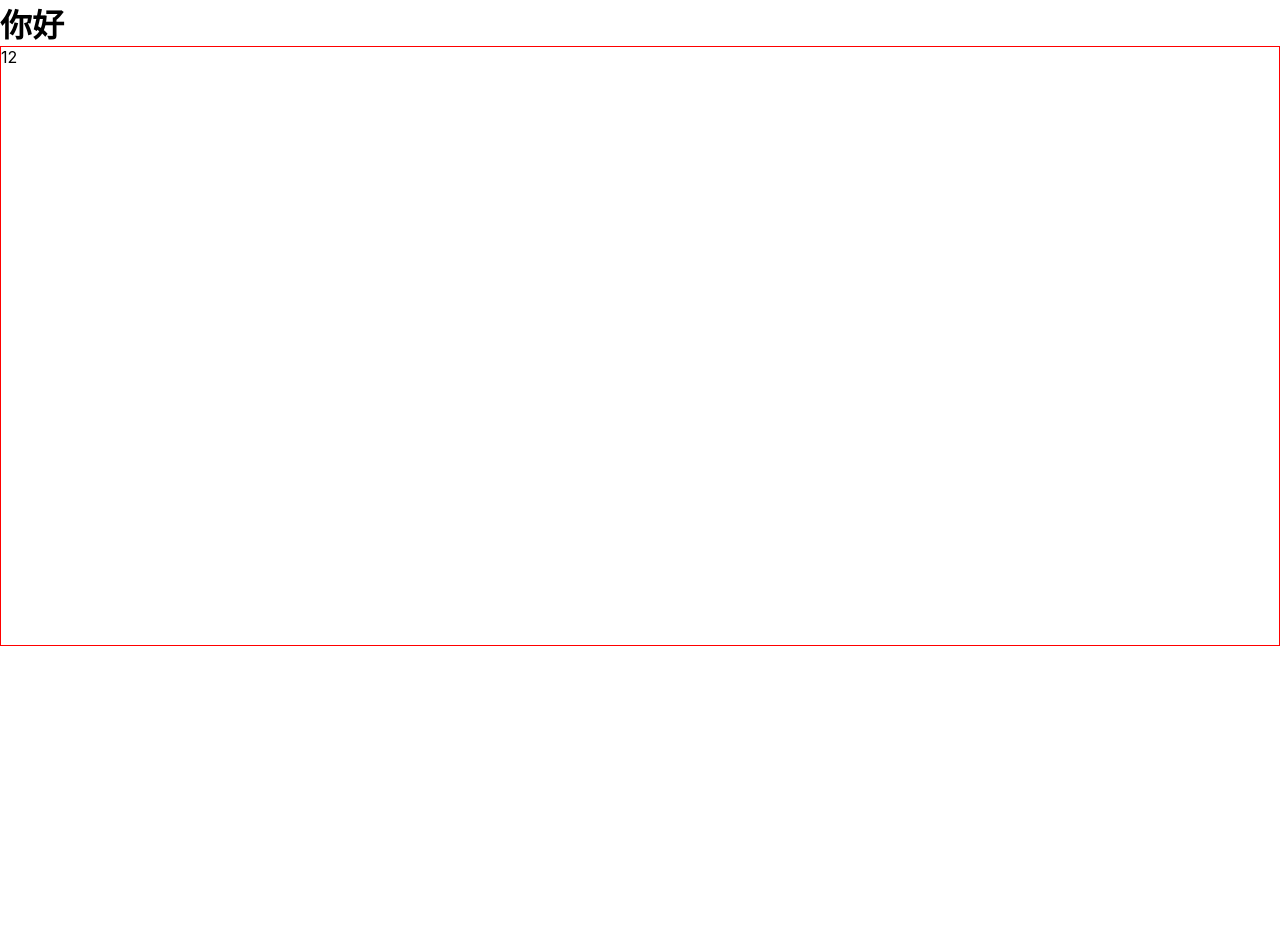
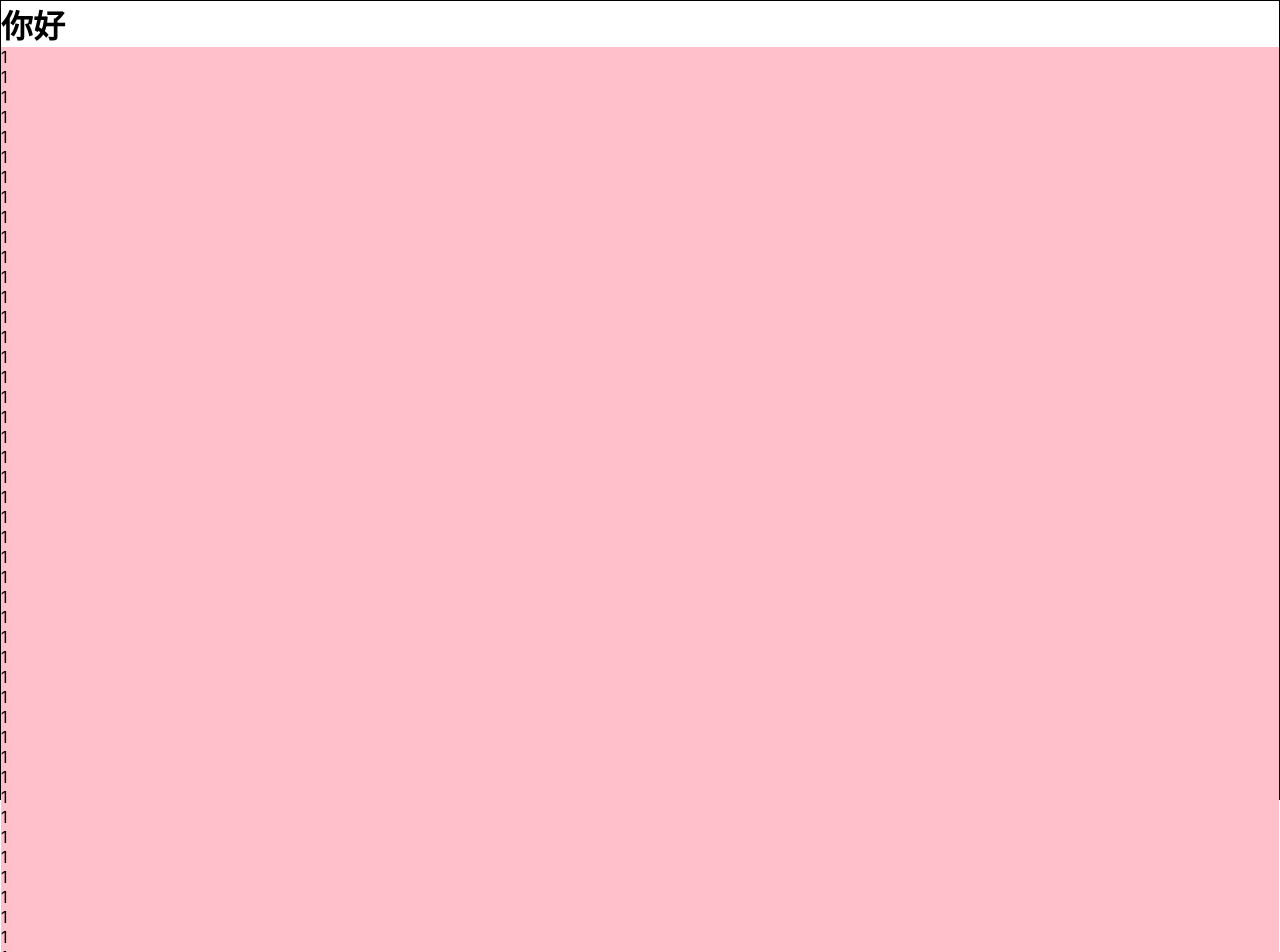
Before and after one commit to adekang/lu-ui, a React app: page / in a window 1280 px wide. Shown: the top 952 px of the page. Before the commit the page ends 800 px from the top, so only its background shows below. Built offline with nearby package versions, Linux system fonts and the light colour scheme.

Commit message:
feature 下拉刷新初版

```diff
--- a/package.json
+++ b/package.json
@@ -155,6 +155,7 @@
   "devDependencies": {
     "@babel/eslint-parser": "^7.15.7",
     "@types/webpack-env": "^1.16.2",
+    "classnames": "^2.3.1",
     "node-sass": "npm:dart-sass",
     "svg-sprite-loader": "^6.0.9",
     "svgo-loader": "^3.0.0"
--- a/src/App.tsx
+++ b/src/App.tsx
@@ -12,7 +12,69 @@ function App() {
 	return (
 		<div>
 			<h1>你好</h1>
-			<PullToRefresh />
+			<PullToRefresh>
+				<p>1</p>
+				<p>1</p>
+				<p>1</p>
+				<p>1</p>
+				<p>1</p>
+				<p>1</p>
+				<p>1</p>
+				<p>1</p>
+				<p>1</p>
+				<p>1</p>
+				<p>1</p>
+				<p>1</p>
+				<p>1</p>
+				<p>1</p>
+				<p>1</p>
+				<p>1</p>
+				<p>1</p>
+				<p>1</p>
+				<p>1</p>
+				<p>1</p>
+				<p>1</p>
+				<p>1</p>
+				<p>1</p>
+				<p>1</p>
+				<p>1</p>
+				<p>1</p>
+				<p>1</p>
+				<p>1</p>
+				<p>1</p>
+				<p>1</p>
+				<p>1</p>
+				<p>1</p>
+				<p>1</p>
+				<p>1</p>
+				<p>1</p>
+				<p>1</p>
+				<p>1</p>
+				<p>1</p>
+				<p>1</p>
+				<p>1</p>
+				<p>1</p>
+				<p>1</p>
+				<p>1</p>
+				<p>1</p>
+				<p>1</p>
+				<p>1</p>
+				<p>1</p>
+				<p>1</p>
+				<p>1</p>
+				<p>1</p>
+				<p>1</p>
+				<p>1</p>
+				<p>1</p>
+				<p>1</p>
+				<p>1</p>
+				<p>1</p>
+				<p>1</p>
+				<p>1</p>
+				<p>1</p>
+				<p>1</p>
+				<p>1</p>
+			</PullToRefresh>
 
 			{/*
       <LIcon
--- a/src/components/pull-to-refresh/index.scss
+++ b/src/components/pull-to-refresh/index.scss
@@ -1,5 +1,42 @@
-.lu-content-wrapper {
-	width: 100%;
-	height: 600px;
-	border: 1px solid red;
+.lu {
+	&-content {
+		&-wrapper {
+			position: relative;
+			overflow: hidden;
+			background-color: pink;
+		}
+		transform-origin: left top 0px;
+	}
+
+	&-transition {
+		transition: transform 0.2s;
+	}
+
+	&-indicator {
+		position: absolute;
+		left: 0;
+		width: 100%;
+		text-align: center;
+		height: 56px;
+		display: flex;
+		justify-content: center;
+		align-items: center;
+
+		color: grey;
+		border: 1px solid red;
+	}
+
+	&-down .lu-indicator {
+		transform: translateY(-100%);
+		border: 1px solid black;
+	}
+
+	&-up .lu-indicator {
+		transform: translateY(-100%);
+	}
 }
+
+body {
+	border: 1px solid black;
+	height: 100vh;
+}
--- a/src/components/pull-to-refresh/index.tsx
+++ b/src/components/pull-to-refresh/index.tsx
@@ -1,10 +1,8 @@
 import React, { useRef, useEffect, useState, useMemo, useCallback } from 'react'
 import { bindEvents, unbindEvents } from './utils'
+import classNames from 'classnames'
 import './index.scss'
-
-const DOWN = 'down'
-const UP = 'up'
-const INDICATOR = { activate: 'release', deactivate: 'pull', release: 'loading', finish: 'finish' }
+import useTouch from './useTouch'
 
 const isWebView =
 	typeof navigator !== 'undefined' &&
@@ -16,32 +14,161 @@ function setTransform(nodeStyle: any, value: any) {
 	nodeStyle.MozTransform = value
 }
 
-let supportsPassive = false
-try {
-	const opts = Object.defineProperty({}, 'passive', {
-		get() {
-			supportsPassive = true
-		},
-	})
-	window.addEventListener('test', null as any, opts)
-} catch (e) {
-	// empty
-}
-const willPreventDefault = supportsPassive ? { passive: false } : false
 interface Props {}
 
+const PullDownStatus = {
+	init: 'init', // 未下拉状态
+	pulling: 'pulling', // 下拉可以刷新
+	loosing: 'loosing', // 释放可以刷新
+	loading: 'loading', // 刷新中
+	finish: 'finish', // 完成刷新
+}
+
+// type CUURST = `activate` | `deactivate` | `release` | `finish`
+// type CUURST = `init` | `pulling` | `loosing` | `loading` | 'finish'
+
 const PullToRefresh: React.FC<Props> = props => {
-	const containerRef = useRef<HTMLDivElement>(null)
-	const contentRef = useRef<HTMLDivElement>(null)
+	const { children } = props
+	const containerRef = useRef() as React.MutableRefObject<HTMLDivElement>
+	const contentRef = useRef() as React.MutableRefObject<HTMLDivElement>
+	const touch = useTouch()
+	const dragOnEdge = useRef(false)
+	const ptRefresh = useRef<string>(PullDownStatus.init)
+	const [hight, setHight] = useState(0)
 
-	const onTouchStart = () => {
-		console.log('touchstart')
+	//  props
+	const distanceToRefresh = 50
+	const damping = 100
+	const onRefresh = () => {
+		console.log('onRefresh')
 	}
-	const onTouchMove = () => {
-		console.log('touchMove')
+
+	// 活动距离设置
+	const easing = (dy: number) => {
+		console.log('dy', dy)
+
+		const ratio = dy / window.screen.height
+		dy *= (1 - ratio) * 0.6
+
+		return dy
 	}
+
+	//  获得父级框架
+	const scrollContainer = () => {
+		let getScrollContainer = false
+		return getScrollContainer ? document.body : containerRef.current
+	}
+
+	const isEdge = (ele: HTMLElement) => {
+		const container = scrollContainer()
+
+		//  如果时全屏滑动
+		if (container && container === document.body) {
+			// In chrome61 `document.body.scrollTop` is invalid
+			const scrollNode = document.scrollingElement ? document.scrollingElement : document.body
+
+			return scrollNode.scrollTop <= 0
+		}
+		// 是局部滑动
+		return ele.scrollTop <= 0
+	}
+
+	//  滑动效果
+	const contentStyle = (dy: number) => {
+		if (contentRef.current) {
+			if (dy) {
+				setTransform(contentRef.current.style, `translate3d(0px,${dy}px,0)`)
+			} else {
+				setTransform(contentRef.current.style, '')
+			}
+		}
+	}
+
+	const reset = () => {
+		update(0)
+		contentStyle(0)
+	}
+
+	const triggerPullToRefresh = () => {
+		if (!dragOnEdge.current) {
+			ptRefresh.current = PullDownStatus.init
+		} else {
+			ptRefresh.current = PullDownStatus.finish
+			reset()
+		}
+	}
+
+	const update = (dy: number, status?: string) => {
+		let t = status
+		if (!t) {
+			if (dy === 0) {
+				t = PullDownStatus.init
+			} else if (dy < distanceToRefresh) {
+				t = PullDownStatus.pulling
+			} else {
+				t = PullDownStatus.loading
+			}
+		}
+		ptRefresh.current = t
+	}
+
+	const onTouchStart = (e: TouchEvent) => {
+		const ele = scrollContainer()
+		if (isEdge(ele)) {
+			touch.start(e)
+		}
+	}
+
+	const onTouchMove = (e: TouchEvent) => {
+		const ele = scrollContainer()
+		touch.move(e)
+		if (touch.offsetX.current > 20 * window.devicePixelRatio) return
+
+		if (touch.startY.current > touch.moveY.current) return
+
+		if (!ele) return
+
+		if (isEdge(ele)) {
+			if (!dragOnEdge.current) {
+				dragOnEdge.current = true
+			}
+
+			if (e.cancelable) {
+				e.preventDefault
+			}
+
+			const distanceY = easing(touch.offsetY.current)
+			contentStyle(distanceY)
+
+			console.log(distanceY)
+
+			update(distanceY)
+
+			if (isWebView && e.changedTouches[0].clientY < 0) {
+				onTouchEnd()
+			}
+		}
+	}
+
+	const invokeRefresh = () => {
+		onRefresh?.()
+		update(100, PullDownStatus.finish)
+		setTimeout(() => {
+			reset()
+		}, 1000)
+	}
+
 	const onTouchEnd = () => {
-		console.log('touchend')
+		if (dragOnEdge.current) {
+			dragOnEdge.current = false
+		}
+		if (ptRefresh.current === 'loading') {
+			contentStyle(56)
+			invokeRefresh()
+			touch.reset()
+		} else {
+			reset()
+		}
 	}
 
 	const bodyRefEvents = {
@@ -51,30 +178,56 @@ const PullToRefresh: React.FC<Props> = props => {
 		touchcancel: onTouchEnd,
 	}
 
-	const init = () => {
-		if (contentRef.current) {
-			bindEvents(contentRef.current, bodyRefEvents)
+	const init = (ele: HTMLElement | null) => {
+		if (ele) {
+			triggerPullToRefresh()
+			bindEvents(ele, bodyRefEvents)
 		}
 	}
 
-	const destroy = () => {
-		if (contentRef.current) {
-			unbindEvents(contentRef.current, bodyRefEvents)
+	const destroy = (ele: HTMLElement | null) => {
+		if (ele) {
+			unbindEvents(ele, bodyRefEvents)
 		}
 	}
 
 	useEffect(() => {
-		init()
-
+		init(scrollContainer())
 		return () => {
-			destroy()
+			destroy(scrollContainer())
 		}
 	}, [])
 
+	const loadText = () => {
+		if (ptRefresh.current === 'init') {
+			return <b>init</b>
+		}
+		if (ptRefresh.current === 'pulling') {
+			return <b>pulling</b>
+		}
+		if (ptRefresh.current === 'loosing') {
+			return <b>loosing</b>
+		}
+		if (ptRefresh.current === 'loading') {
+			return <b>loading</b>
+		}
+		if (ptRefresh.current === 'finish') {
+			return <b>finish</b>
+		}
+	}
+
+	const prefixCls = 'lu'
+
+	const cla = classNames(`${prefixCls}-content`, !dragOnEdge.current && `${prefixCls}-transition`)
 	return (
-		<div ref={containerRef}>
-			<div className='lu-content-wrapper'>
-				<div ref={contentRef}>12</div>
+		<div ref={containerRef} className={classNames(prefixCls, `${prefixCls}-down`)}>
+			<div className={`${prefixCls}-content-wrapper`}>
+				<div ref={contentRef} className={cla}>
+					<div className={`${prefixCls}-indicator`}>
+						<div>{loadText()}</div>
+					</div>
+					{children}
+				</div>
 			</div>
 		</div>
 	)
--- a/src/index.tsx
+++ b/src/index.tsx
@@ -2,7 +2,6 @@ import React from 'react'
 import ReactDOM from 'react-dom'
 import './style/index.scss'
 import App from './App'
-import reportWebVitals from './reportWebVitals'
 
 ReactDOM.render(
 	<React.StrictMode>
@@ -10,5 +9,3 @@ ReactDOM.render(
 	</React.StrictMode>,
 	document.getElementById('root')
 )
-
-reportWebVitals()
--- a/src/reportWebVitals.ts
+++ /dev/null
@@ -1,15 +0,0 @@
-import { ReportHandler } from 'web-vitals';
-
-const reportWebVitals = (onPerfEntry?: ReportHandler) => {
-  if (onPerfEntry && onPerfEntry instanceof Function) {
-    import('web-vitals').then(({ getCLS, getFID, getFCP, getLCP, getTTFB }) => {
-      getCLS(onPerfEntry);
-      getFID(onPerfEntry);
-      getFCP(onPerfEntry);
-      getLCP(onPerfEntry);
-      getTTFB(onPerfEntry);
-    });
-  }
-};
-
-export default reportWebVitals;
```
Also changed, not shown: 1 other file (tests, documents, lock files or other folders).
